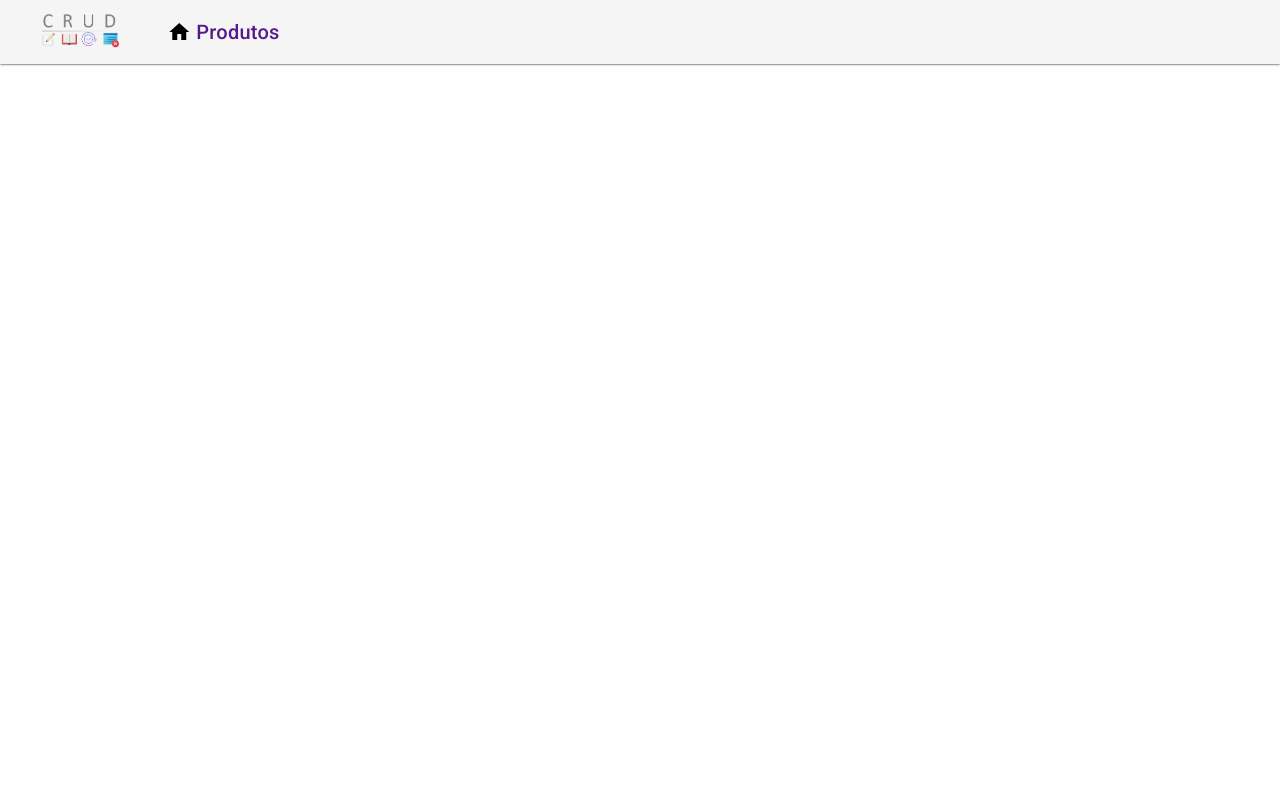
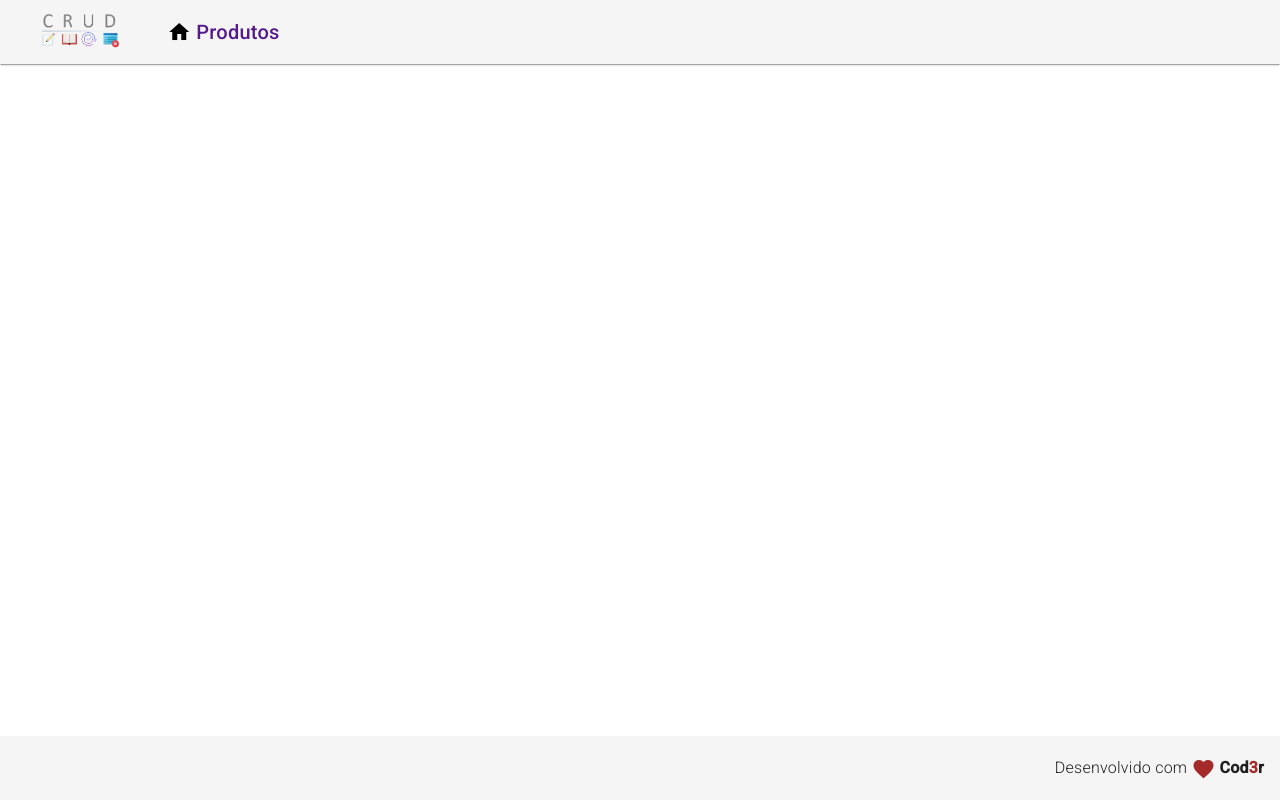
Before and after one commit to livbrandao/Products-CRUD, an Angular app: page / in a window 1280 px wide. Built offline with nearby package versions, Linux system fonts and the light colour scheme.

Commit message:
create footer

```diff
--- a/src/app/app.component.html
+++ b/src/app/app.component.html
@@ -1 +1,2 @@
 <app-header></app-header>
+<app-footer></app-footer>
--- a/src/app/app.module.ts
+++ b/src/app/app.module.ts
@@ -6,9 +6,10 @@ import { AppComponent } from './app.component';
 import { BrowserAnimationsModule } from '@angular/platform-browser/animations';
 import { MatToolbarModule } from '@angular/material/toolbar';
 import { HeaderComponent } from './components/template/header/header.component';
+import { FooterComponent } from './components/template/footer/footer.component';
 
 @NgModule({
-  declarations: [AppComponent, HeaderComponent],
+  declarations: [AppComponent, HeaderComponent, FooterComponent],
   imports: [
     BrowserModule,
     AppRoutingModule,
--- /dev/null
+++ b/src/app/components/template/footer/footer.component.css
@@ -0,0 +1,15 @@
+i {
+  padding-right: 4px;
+}
+
+.footer {
+  position: fixed;
+  bottom: 0;
+  display: flex;
+  justify-content: end;
+
+  > span {
+    font-weight: 300;
+    font-size: 1rem;
+  }
+}
--- /dev/null
+++ b/src/app/components/template/footer/footer.component.html
@@ -0,0 +1,7 @@
+<mat-toolbar class="footer">
+  <span>
+    Desenvolvido com
+    <i class="material-icons red v-middle">favorite</i>
+    <strong>Cod<span class="red">3</span>r</strong>
+  </span>
+</mat-toolbar>
--- a/src/styles.css
+++ b/src/styles.css
@@ -1,4 +1,18 @@
 /* You can add global styles to this file, and also import other style files */
 
-html, body { height: 100%; }
-body { margin: 0; font-family: Roboto, "Helvetica Neue", sans-serif; }
+html,
+body {
+  height: 100%;
+}
+body {
+  margin: 0;
+  font-family: Roboto, "Helvetica Neue", sans-serif;
+}
+
+.red {
+  color: #a52a2a;
+}
+
+.v-middle {
+  vertical-align: middle;
+}
```
Also changed, not shown: src/app/components/template/footer/footer.component.ts (added, +10 -0 lines).
